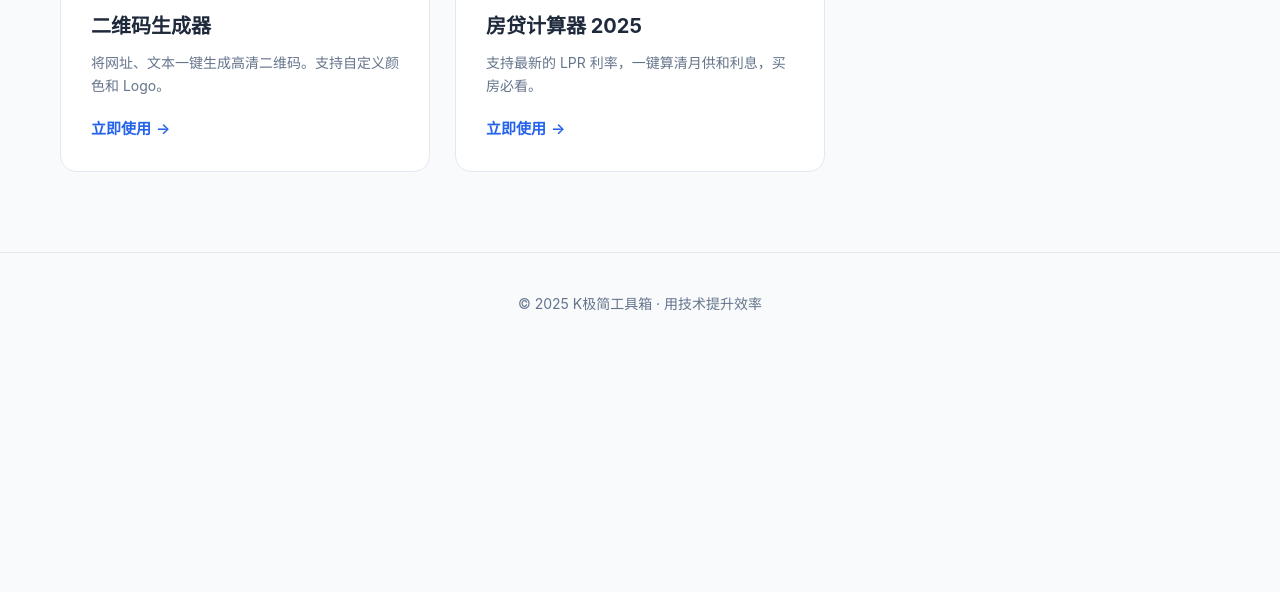
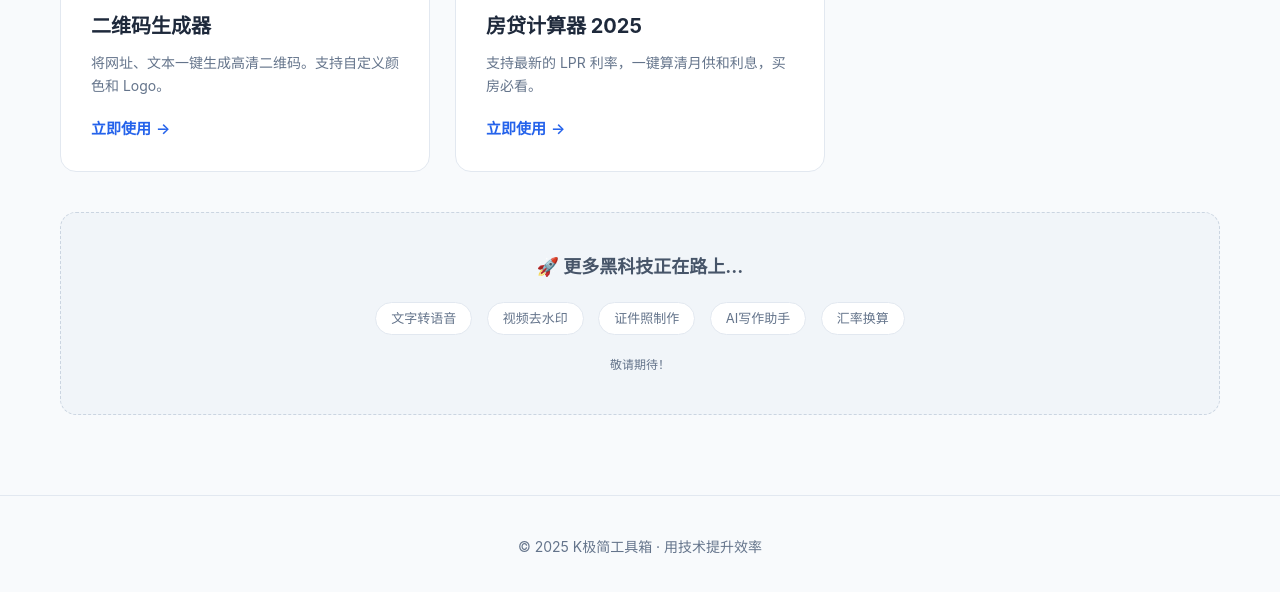
Before and after one commit to xky336/gj, a plain HTML site: page index.html in a window 1280 px wide. Shown: the part 700-1292 px from the top of the page. Before the commit the page ends 1055 px from the top, so only its background shows below. Drawn offline with Linux system fonts and the light colour scheme.

Commit message:
Update index.html

```diff
--- a/index.html
+++ b/index.html
@@ -82,7 +82,7 @@
             /* 响应式魔法：自动适应屏幕宽度，最小宽度300px */
             grid-template-columns: repeat(auto-fit, minmax(300px, 1fr));
             gap: 25px;
-            margin-bottom: 60px;
+            margin-bottom: 40px;
         }
 
         .card {
@@ -133,6 +133,27 @@
         }
         .try-btn::after { content: '→'; transition: margin 0.2s; }
         .card:hover .try-btn::after { margin-left: 5px; }
+
+        /* --- 正在开发中提示 --- */
+        .coming-soon {
+            text-align: center;
+            padding: 40px 20px;
+            background: #f1f5f9;
+            border-radius: 16px;
+            color: #64748b;
+            margin-bottom: 60px;
+            border: 1px dashed #cbd5e1;
+        }
+        .coming-soon h4 { margin-bottom: 10px; font-size: 18px; color: #475569; }
+        .coming-soon span {
+            display: inline-block;
+            background: white;
+            padding: 5px 15px;
+            border-radius: 20px;
+            margin: 5px;
+            font-size: 13px;
+            border: 1px solid #e2e8f0;
+        }
 
         /* --- 底部 --- */
         footer {
@@ -196,7 +217,6 @@
                 <div class="try-btn">立即使用</div>
             </div>
 
-
             <div class="card" onclick="window.location.href='mortgage.html'">
                 <div class="icon-box">🏠</div>
                 <h3>房贷计算器 2025</h3>
@@ -205,6 +225,19 @@
             </div>
 
         </div>
+
+        <div class="coming-soon">
+            <h4>🚀 更多黑科技正在路上...</h4>
+            <div style="margin-top: 15px;">
+                <span>文字转语音</span>
+                <span>视频去水印</span>
+                <span>证件照制作</span>
+                <span>AI写作助手</span>
+                <span>汇率换算</span>
+            </div>
+            <p style="font-size: 12px; margin-top: 15px;">敬请期待！</p>
+        </div>
+
     </div>
 
     <footer>
```
